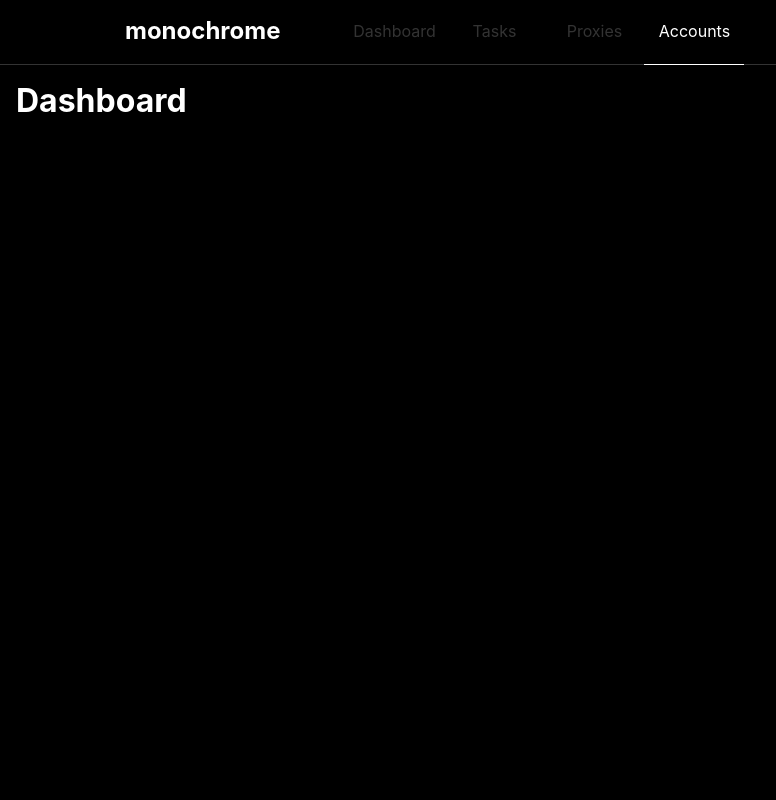
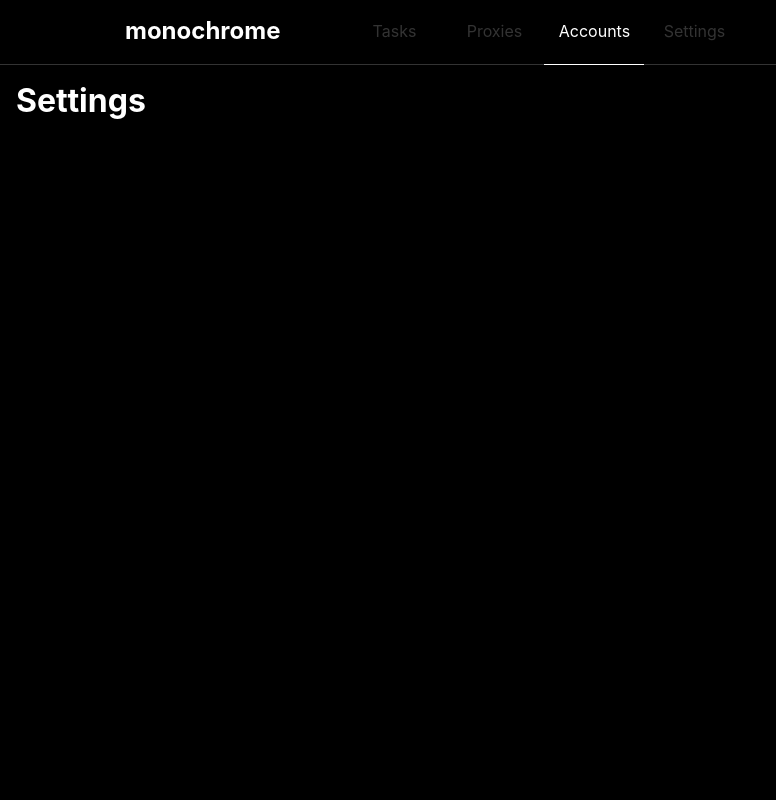
Before and after one commit to timothyac/monochrome, a React (Create React App) app: page /accounts in a window 1280 px wide. Shown: the top 800 px of the page, without its empty margins (0-776 px from the left). Built offline with nearby package versions, Linux system fonts and the light colour scheme; a web font is replaced by a local one.

Commit message:
removing dashboard and adding settings

```diff
--- a/src/components/nav/Nav.jsx
+++ b/src/components/nav/Nav.jsx
@@ -5,10 +5,10 @@ import { nav, inner } from "./Nav.module.scss";
 import NavLink from "./NavLink";
 
 const pages = [
-  { name: "dashboard", link: "/" },
-  { name: "tasks" },
+  { name: "tasks", link: "/" },
   { name: "proxies" },
   { name: "accounts" },
+  { name: "settings" },
 ];
 
 export default () => {
--- a/src/components/router/Routes.js
+++ b/src/components/router/Routes.js
@@ -1,15 +1,17 @@
 import React from "react";
 import { Switch } from "react-router-dom";
 
-import Dashboard from "../dashboard/Dashboard";
+import Settings from "../settings/Settings";
 import Tasks from "../tasks/Tasks";
 import Route from "./Route";
 
 export default () => {
   return (
     <Switch>
-      <Route path="/tasks" component={Tasks} />
-      <Route path="/" component={Dashboard} />
+      <Route path="/settings" component={Settings} />
+      <Route path="/accounts" component={Settings} />
+      <Route path="/proxies" component={Settings} />
+      <Route path="/" component={Tasks} />
     </Switch>
   );
 };
--- a/src/components/dashboard/Dashboard.jsx
+++ b/src/components/settings/Settings.jsx
@@ -3,7 +3,7 @@ import React from "react";
 export default () => {
   return (
     <div>
-      <h1>Dashboard</h1>
+      <h1>Settings</h1>
     </div>
   );
 };
```
